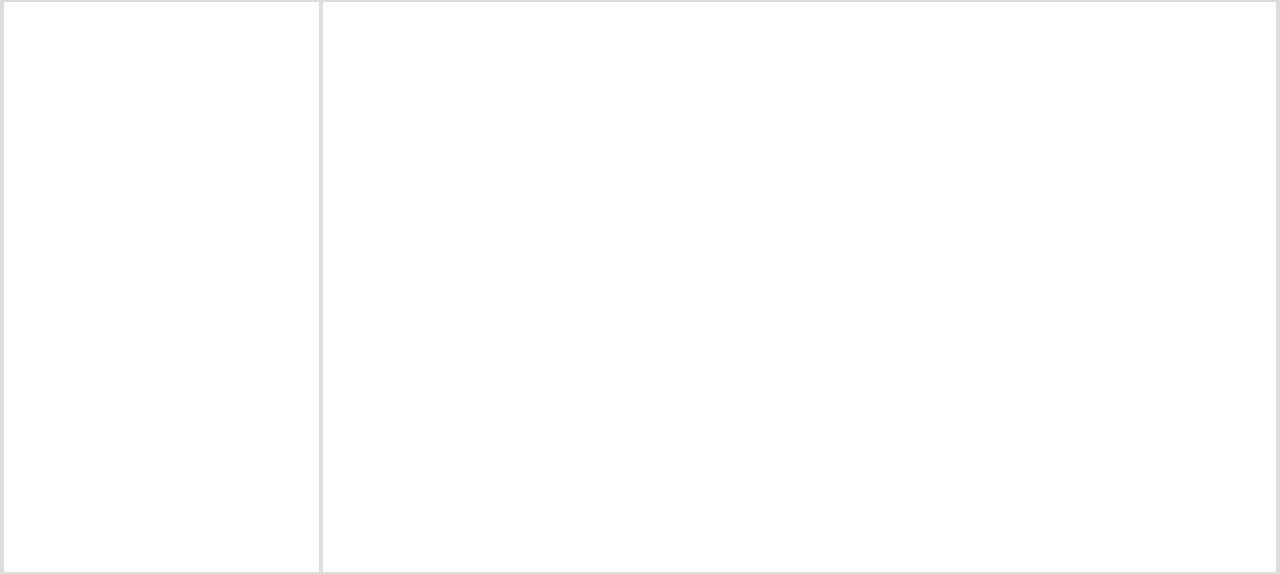
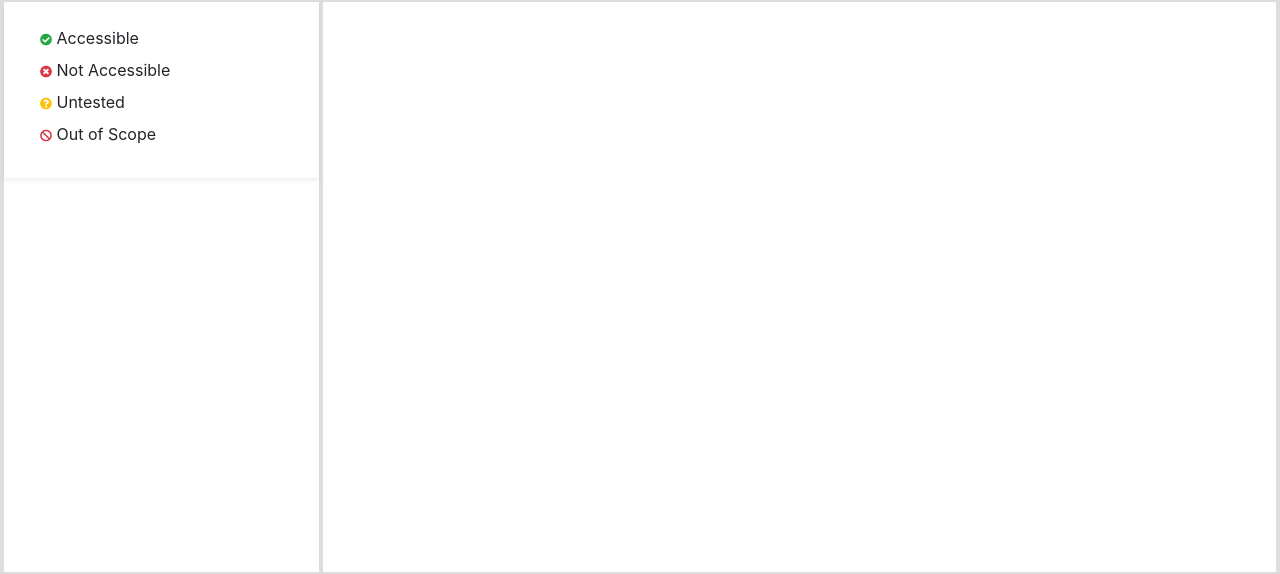
Before and after one commit to JimCassidyott/dac, a website with bundled scripts: page index.html in a window 1280 px wide. Shown: the part 100-674 px from the top of the page. Built offline with nearby package versions, Linux system fonts and the light colour scheme; files whose address does not match are found by name.

Commit message:
Add a legend to show what each icon means

```diff
--- a/index.html
+++ b/index.html
@@ -50,7 +50,17 @@
 
   <div class="jim-container">
     <div class="panel left-panel">
-      <div id="file-explorer" class="tree">
+      <div class="tree">
+        <div class="container shadow-sm p-3 mb-5 bg-body rounded">
+          <!-- <div class="row"> -->
+            <ul>
+              <li> <i class="fas fa-check-circle text-success fa-xs"></i> Accessible</li>
+              <li> <i class="fas fa-times-circle text-danger fa-xs"></i> Not Accessible</li>
+              <li> <i class="fas fa-question-circle text-warning fa-xs"></i> Untested</li>
+              <li> <i class="fas fa-ban text-danger fa-xs"></i> Out of Scope</li>
+            </ul>
+          <!-- </div> -->
+        </div>
         <div id="file-explorer" class="tree"> </div>
       </div>
     </div>
```
